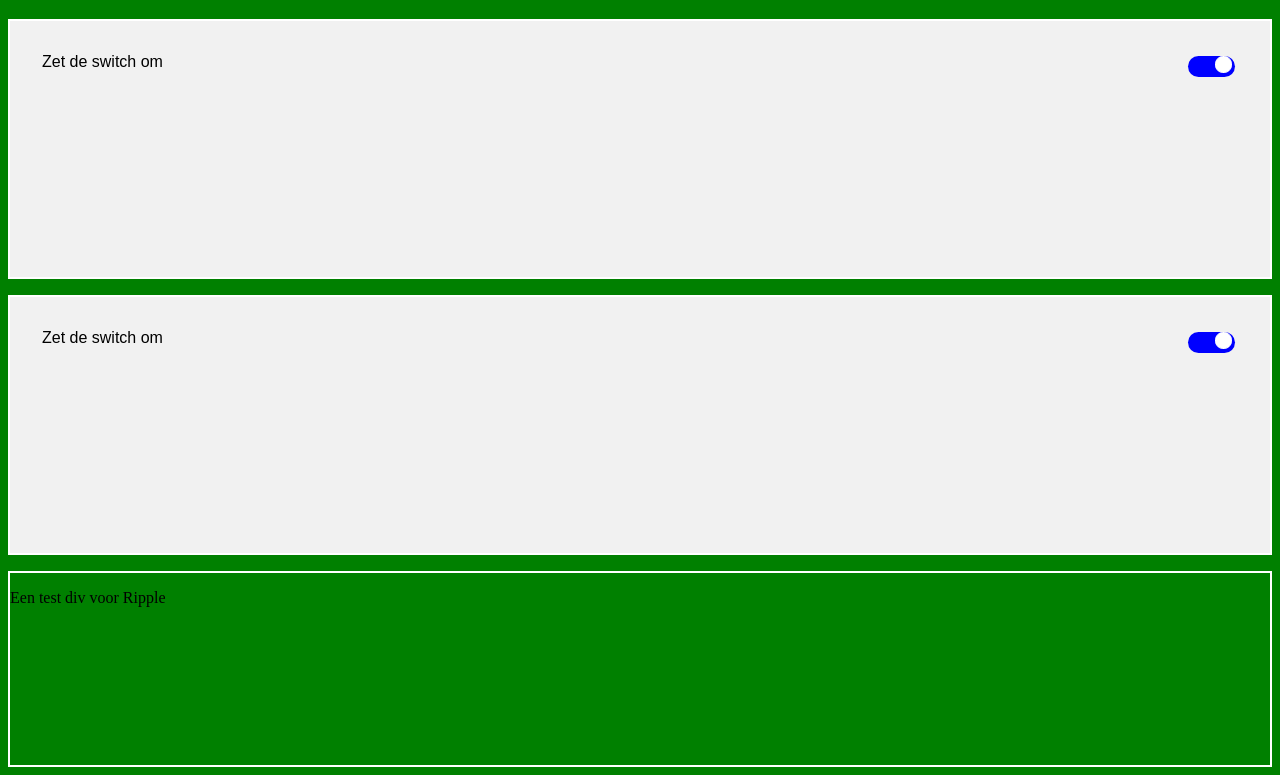
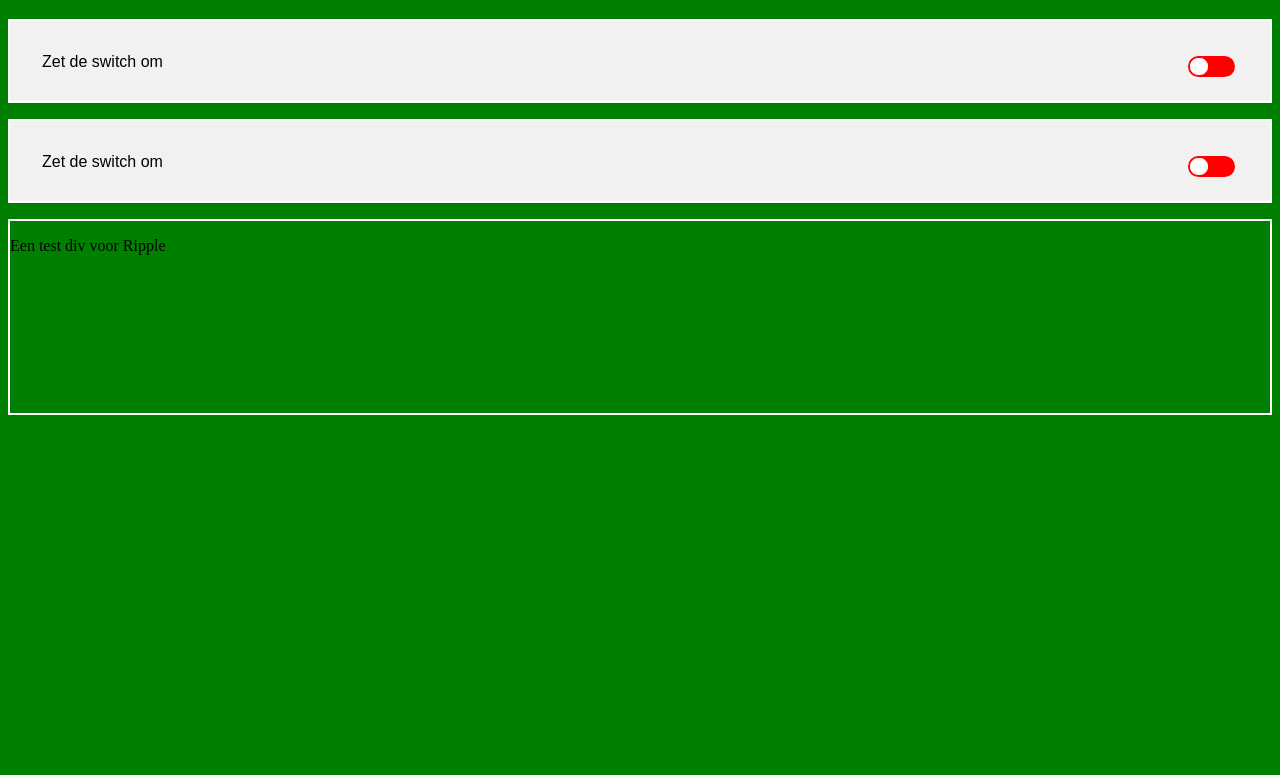
Before and after one commit to LeroyAndrade/L1P3Ripple, a plain HTML site: page index.html in a window 1280 px wide. Shown: the part 61-836 px from the top of the page. After the commit the page ends 800 px from the top, so only its background shows below. Drawn offline with Linux system fonts and the light colour scheme.

Commit message:
Werkend
Werkend

```diff
--- a/index.html
+++ b/index.html
@@ -8,8 +8,8 @@
     <meta name="author" content="Leroy Andrade">
 
     <title>Opdracht 5</title>
+      <link rel="stylesheet" type="text/css" href="./opmaak/ripple.css">
       <link rel="stylesheet" type="text/css" href="./opmaak/style.css">
-      <link rel="stylesheet" type="text/css" href="./opmaak/ripple.css">
   </head>
 
   <body>
--- a/opmaak/ripple.css
+++ b/opmaak/ripple.css
@@ -1,9 +1,3 @@
-.vlak{
-  position: relative;
-  height:12em;
-  border: 2px solid #fff;
-}
-
 .rimpl{
   position: absolute;
   width: 10px;
--- a/opmaak/style.css
+++ b/opmaak/style.css
@@ -8,7 +8,8 @@ body {
   }
 
   .vlak{
-    height:12em;
+    position: relative;
+    height:1em;
     border: 2px solid #fff;
   }
 
@@ -25,33 +26,44 @@ label{
 @supports( (-webkit-appearance:none) or (-moz-appearance:none) or (-ms-appearance:none) or (-o-appearance:none) ) {
     .switch{
       -ms-appearance:none;
-      -webkit-appearance:none;
-      -moz-appearance:none;
+        -moz-appearance:none;
       -o-appearance:none;
+        -webkit-appearance:none;
+
       width:3.5em;
       height: 1.6em;
       border-radius: 2em;
-      background-color: blue;
+      background-color: red;
       /*verwijder outline om de checkbox heen*/
       outline:none;
+      transition: background-color .2s linear;
     }
+
       .switch::after{
         content:"";
         background-color: #fff;
         display:block;
         position: relative;
+        top:.15em;
+        left:.15em;
         width: 1.15em;
         height: 1.15em;
         border: .1em solid #fff;
         border-radius: 45%;
+        transition: left .2s ease-in-out;
       }
 
+    /*wanneer checked verander achtergrond*/
       .switch:checked{
-        background-color:red;
+        background-color:green;
+        left:2em;
       }
-      .switch:after{
+
+    /*wanneer checked dan verplaats je naar rechts met 16px*/
+      .switch:checked::after{
         left:2em;
       }
 
 
+
     }
```
